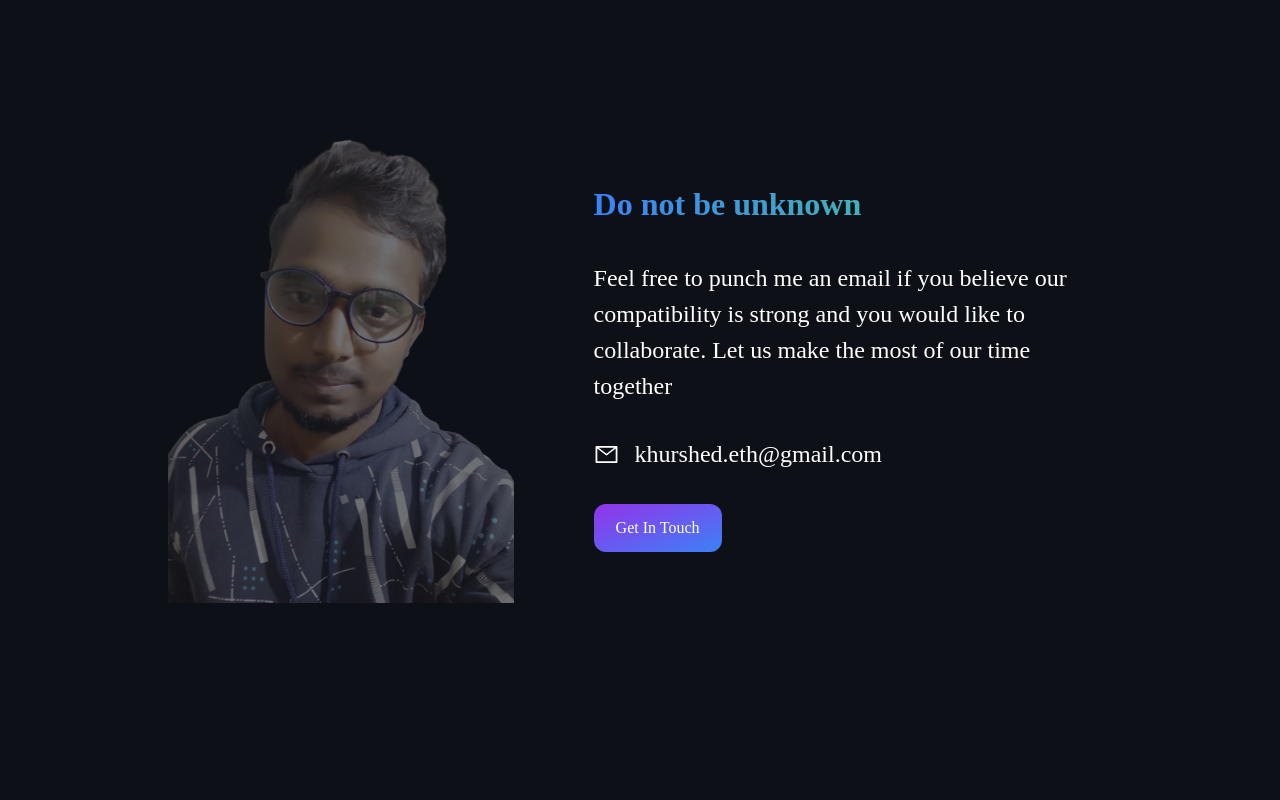
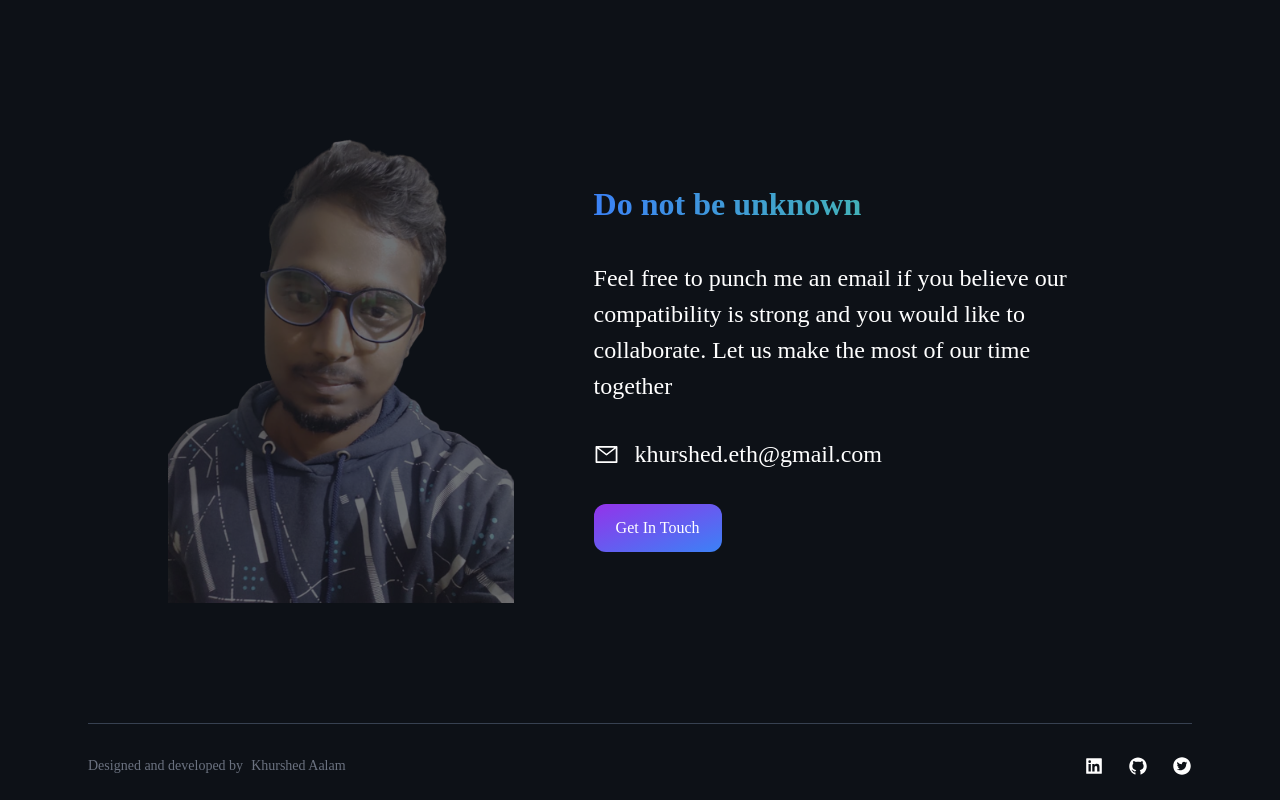
Before and after one commit to khurshedeth/data-entry, a Next.js app: page / in a window 1280 px wide. Shown: the part 2521-3321 px from the top of the page. Before the commit the page ends 3124 px from the top, so only its background shows below. Built offline with nearby package versions, Linux system fonts and the light colour scheme.

Commit message:
complete the project

```diff
--- a/components/Footer.js
+++ b/components/Footer.js
@@ -1,9 +1,54 @@
-import React from 'react'
-
+import React from "react";
+import {
+  AiFillLinkedin,
+  AiFillGithub,
+  AiFillTwitterCircle,
+} from "react-icons/ai";
 function Footer() {
   return (
-    <div>Footer</div>
-  )
+    <footer className="mx-[1rem] p-4 sm:p-6 xl:mx-[4rem] mt-[4rem]">
+      <hr className=" my-6 sm:mx-auto border-gray-700 lg:my-8" />
+      <div className="sm:flex sm:items-center sm:justify-between">
+        <span className="text-sm text-gray-500 sm:text-center">
+          Designed and developed by
+          <a
+            href="https://github.com/khurshedeth/"
+            target="_blank"
+            rel="noreferrer"
+            className=" hover:underline ml-2"
+          >
+            Khurshed Aalam
+          </a>
+        </span>
+
+
+        <div className=" flex mt-4 space-x-6 sm:justify-center sm:mt-0">
+          <a
+            href="https://www.linkedin.com/in/khurshd-alam/"
+            target="_blank"
+            rel="noreff"
+            className=" text-gray-500 hover:text-white"
+          >
+            <AiFillLinkedin  className=" w-[20px] h-[20px]"/>
+          </a>
+          <a
+          href="https://github.com/khurshedeth/"
+            target="_blank"
+            rel="noreff"
+            className=" text-gray-500 hover:text-white">
+            <AiFillGithub  className=" w-[20px] h-[20px]"/>
+          </a>
+          <a
+          href="https://twitter.com/eth_parzivaleth"
+            target="_blank"
+            rel="noreff"
+            className=" text-gray-500 hover:text-white">
+            <AiFillTwitterCircle className=" w-[20px] h-[20px]"/>
+          </a>
+        </div>
+      </div>
+    </footer>
+  );
 }
 
-export default Footer
+export default Footer;
--- a/pages/index.js
+++ b/pages/index.js
@@ -5,7 +5,7 @@ import Hero from "../components/Hero";
 import About from "../components/About";
 import Projects from "../components/Projects";
 import Contact from "../components/Contact";
-
+import Footer from "../components/Footer"
 export default function Home() {
   return (
     <div>
@@ -21,6 +21,7 @@ export default function Home() {
         <About />
         <Projects/>
         <Contact/>
+        <Footer/>
       </main>
     </div>
   );
```
